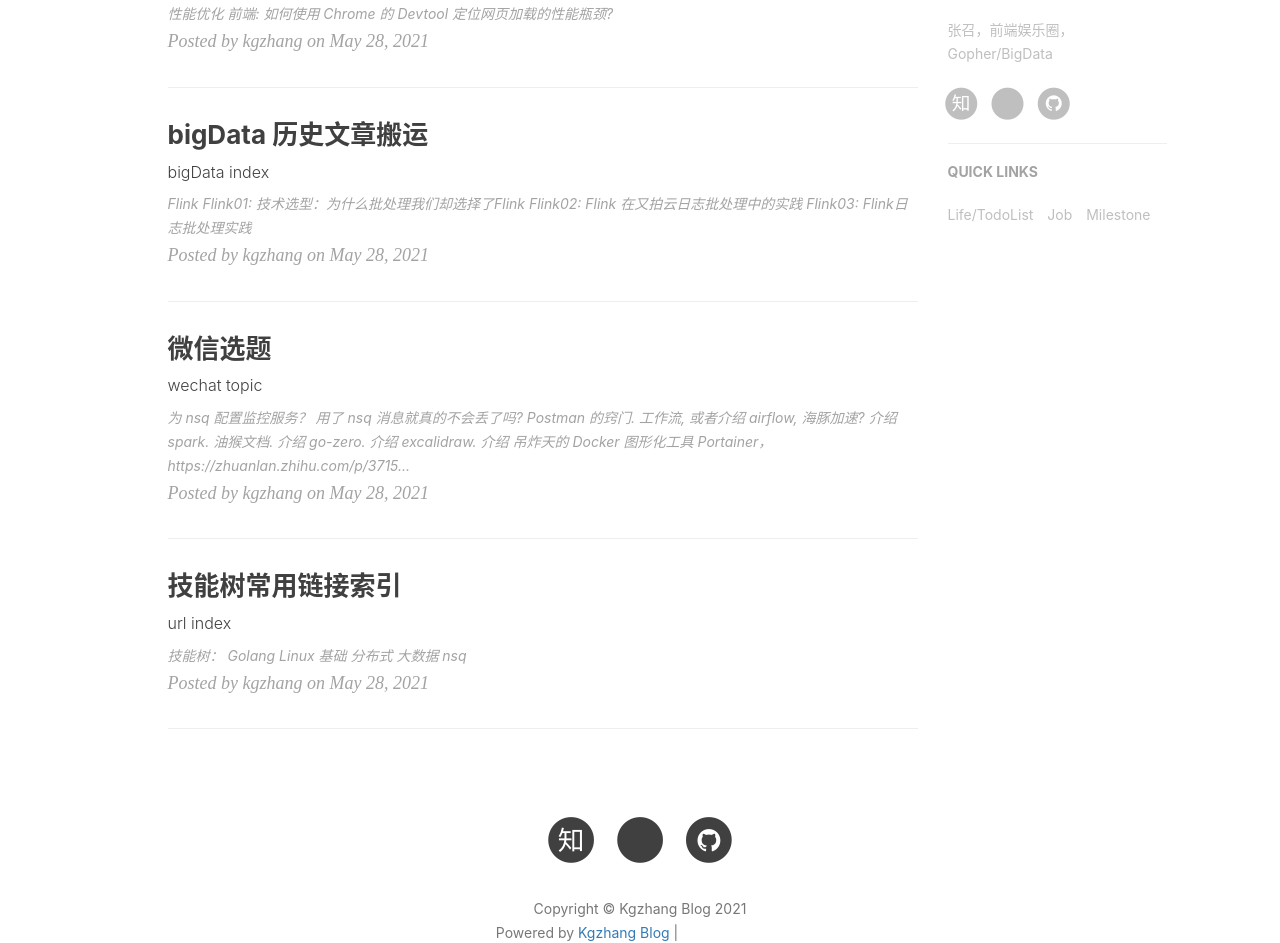
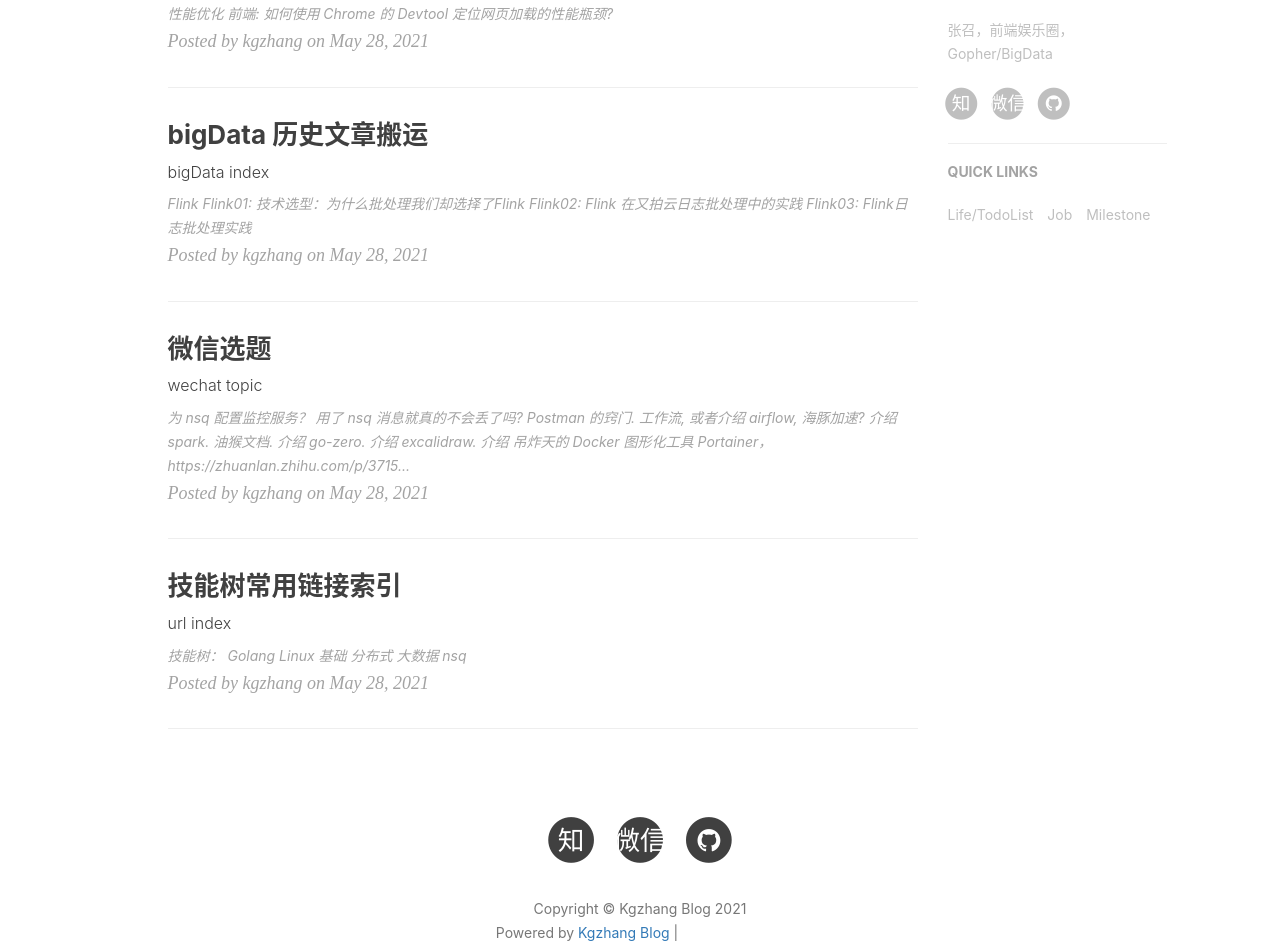
Before and after one commit to kougazhang/oom, a Jekyll site: the page built from index.html, in a window 1280 px wide. Shown: the part 730-1673 px from the top of the page. Built offline with Jekyll 4.4.1, drawn with Linux system fonts in a browser that asks for light colours; nearby versions of some CDN libraries; the list of posts is cut into pages by our own code; comment, search, counter and statistics services are not loaded; grey boxes are pictures that could not be loaded.

```diff
--- a/_includes/sns-links.html
+++ b/_includes/sns-links.html
@@ -40,10 +40,10 @@
   {% endif %}
   {% if site.wechat %}
   <li>
-    <a href="">
+    <a href="{{ site.wechat }}"   target="_blank">
       <span class="fa-stack fa-lg">
         <i class="fa fa-circle fa-stack-2x"></i>
-        <i class="fa a-stack-1x fa-inverse">微信</i>
+        <i class="fa  fa-stack-1x fa-inverse">微信</i>
       </span>
     </a>
   </li>
```
